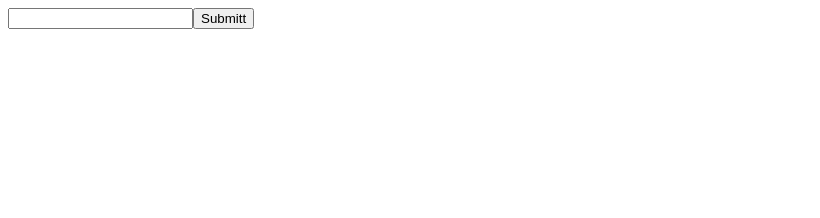
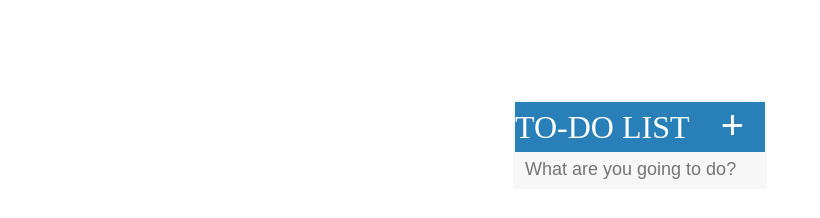
Before and after one commit to Artas47/todo-list-react, a React app: page / in a window 1280 px wide. Shown: the whole page, without its empty margins (0-820 px from the left). Built offline with nearby package versions, Linux system fonts and the light colour scheme.

Commit message:
some-styling

```diff
--- a/public/index.html
+++ b/public/index.html
@@ -8,8 +8,8 @@
       manifest.json provides metadata used when your web app is added to the
       homescreen on Android. See https://developers.google.com/web/fundamentals/engage-and-retain/web-app-manifest/
     -->
-    <link rel="manifest" href="%PUBLIC_URL%/manifest.json">
-    <link rel="shortcut icon" href="%PUBLIC_URL%/favicon.ico">
+    <link rel="stylesheet" href="styles.css">
+
     <!--
       Notice the use of %PUBLIC_URL% in the tags above.
       It will be replaced with the URL of the `public` folder during the build.
--- /dev/null
+++ b/public/styles.css
@@ -0,0 +1,64 @@
+
+
+.wrapper {
+    width:250px;
+    margin: 100px auto;
+    background-color: #f7f7f7;
+    border: 2px solid  #f7f7f7;
+}
+
+h1{
+    background-color: #2980b9;
+    color: white;
+    margin: 0;
+    font-size: 32px;
+    font-weight: normal;
+    line-height: 50px;
+}
+
+.input-item {
+    border: none;
+    display: block;
+    width: 100%;
+    height: 35px;
+    font-size: 18px;
+    background-color: #f7f7f7;
+    padding: 15px 10px;
+    box-sizing: border-box;
+    color: #2980b9;
+}
+
+.input-item:focus{
+    background: white;
+    border: 2px solid  #2980b9;
+    outline: none;
+}
+
+.button-item {
+    float:right;
+    font-size: 40px;
+    margin-right: 15px;
+    background-color: #2980b9;
+    border: none;
+    color: white;
+
+}
+
+ul{
+   list-style: none;
+   text-transform: uppercase;
+   margin: 0;
+   padding: 0;
+}
+
+li{
+    background: white;
+    line-height: 40px;
+    width: 100%;
+    height: 40px;
+    color: #666;
+}
+
+li:nth-child(2n){
+    background: #f7f7f7;
+}
--- a/src/components/App.js
+++ b/src/components/App.js
@@ -24,10 +24,11 @@ export default class App extends Component {
 
   render() {
     return (
-      <div>
+      <div className="wrapper">
         <form  onSubmit={this.onSubmit}>
-          <input value={this.state.term} onChange={this.onChange} />
-          <button>Submitt</button>
+          <h1>TO-DO LIST <span><button className="button-item">+</button></span> </h1>
+          <input className="input-item" value={this.state.term} onChange={this.onChange} placeholder='What are you going to do?' />
+
         </form>
         <List items={this.state.items} />
       </div>
--- a/src/components/list.js
+++ b/src/components/list.js
@@ -3,7 +3,7 @@ import React from 'react';
 const List = props => (
   <ul>
     {
-      props.items.map((item, index) => <li key={index}>{item}</li>)
+      props.items.map((item, index) => <li className="list-item" key={index}>{item}</li>)
     }
   </ul>
 );
--- a/src/index.js
+++ b/src/index.js
@@ -3,7 +3,7 @@ import ReactDOM from 'react-dom';
 import App from '../src/components/App.js';
 
 const Run = function() {
-    return  <div><App /></div>;
+    return  <ul><App /></ul>;
 }
 
 ReactDOM.render(<Run />, document.querySelector('.root'));
```
